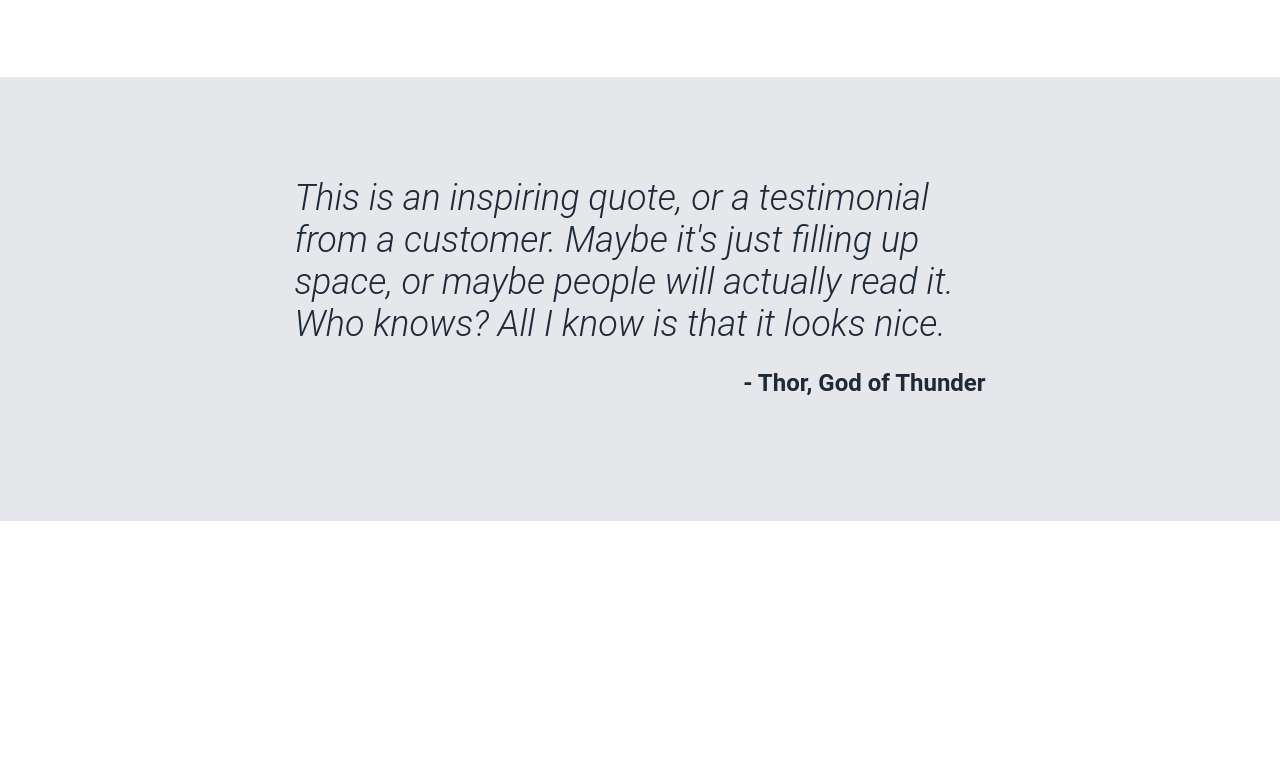
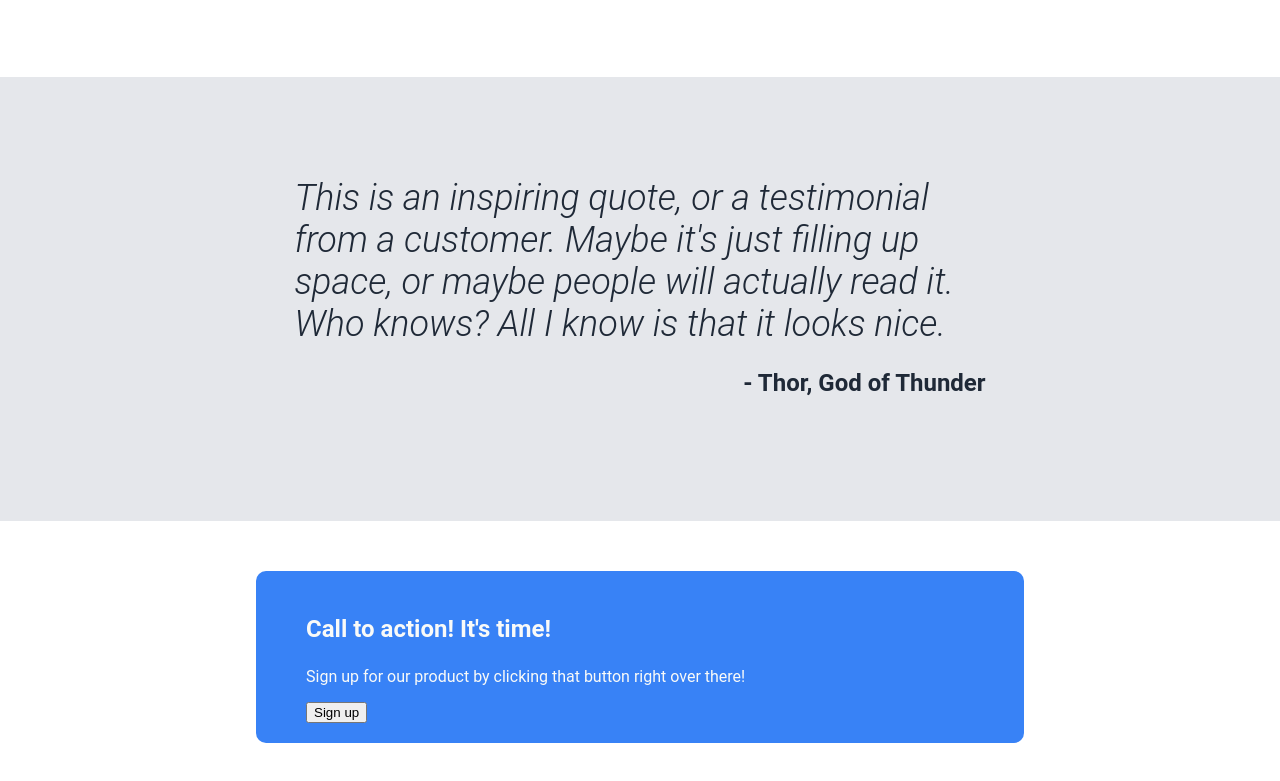
Before and after one commit to rowanm127/odin-landing-page, a plain HTML site: page index.html in a window 1280 px wide. Shown: the part 852-1633 px from the top of the page. Before the commit the page ends 1373 px from the top, so only its background shows below. Drawn offline with Linux system fonts and the light colour scheme.

Commit message:
Create sign up box

```diff
--- a/index.html
+++ b/index.html
@@ -59,7 +59,15 @@
         </em>
         <p class="text">- Thor, God of Thunder</p>
     </div>
-    <div class="sign-up"></div>
+    <div class="sign-up">
+        <div class="box">
+            <div>
+            <h3>Call to action! It's time!</h3>
+            <p>Sign up for our product by clicking that button right over there!</p>
+            </div>
+            <button>Sign up</button>
+        </div>
+    </div>
     <div class="footer"></div>
 </body>
 
--- a/style.css
+++ b/style.css
@@ -11,6 +11,10 @@ h1 {
     font-size: 48px;
     font-weight: 900;
 
+}
+
+h3 {
+    font-size: 24px;
 }
 
 .text {
@@ -114,3 +118,11 @@ h1 {
     font-size: 24px;
     font-weight: 700;
 }
+
+.sign-up .box {
+    margin: 50px 20%;
+    padding: 20px 50px;
+    background-color: #3882F6;
+    border-radius: 10px;
+    color: #F9FAF8;
+}
```
